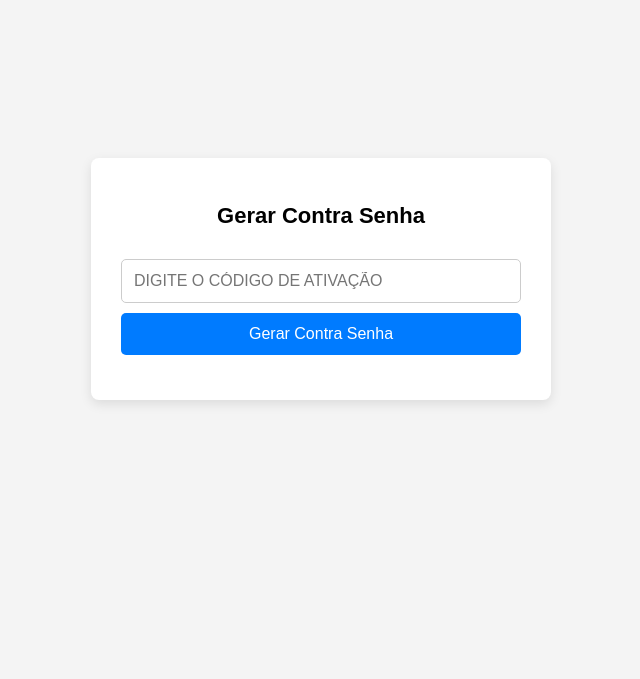
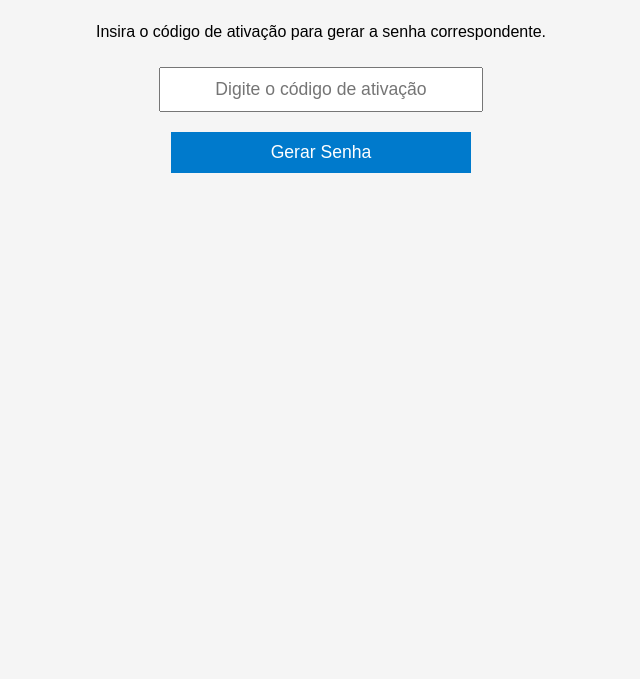
Before and after one commit to vcclaud/ativacao, a plain HTML site: page index.html in a window 1280 px wide. Shown: the part 121-800 px from the top of the page, without its empty margins (319-959 px from the left). Drawn offline with Linux system fonts and the light colour scheme.

Commit message:
Update index.html

```diff
--- a/index.html
+++ b/index.html
@@ -1,110 +1,68 @@
 <!DOCTYPE html>
-<html lang="pt-br">
+<html lang="pt-BR">
 <head>
   <meta charset="UTF-8">
   <meta name="viewport" content="width=device-width, initial-scale=1.0">
-  <title>Gerador de Contra Senha</title>
+  <title>Gerador de Senha de Ativação</title>
   <style>
     body {
       font-family: Arial, sans-serif;
-      background-color: #f4f4f4;
+      background: #f5f5f5;
       display: flex;
-      justify-content: center;
+      flex-direction: column;
       align-items: center;
-      min-height: 100vh;
-      margin: 0;
+      padding: 40px;
     }
-
-    .container {
-      background-color: #fff;
-      padding: 30px;
-      border-radius: 8px;
-      box-shadow: 0 4px 12px rgba(0,0,0,0.1);
+    h1 {
+      color: #333;
+    }
+    input, button {
+      font-size: 1.1em;
+      padding: 10px;
+      margin: 10px 0;
+      width: 300px;
       text-align: center;
-      max-width: 400px;
-      width: 90%;
     }
-
-    h1 {
-      font-size: 22px;
-      margin-bottom: 20px;
-    }
-
-    input {
-      width: 100%;
-      padding: 12px;
-      margin: 10px 0;
-      font-size: 16px;
-      border: 1px solid #ccc;
-      border-radius: 5px;
-      text-transform: uppercase;
-      box-sizing: border-box;
-    }
-
     button {
-      width: 100%;
-      padding: 12px;
-      font-size: 16px;
-      background-color: #007bff;
+      background: #007acc;
       color: white;
       border: none;
-      border-radius: 5px;
       cursor: pointer;
     }
-
-    button:hover {
-      background-color: #0056b3;
-    }
-
-    #resultado {
+    #senha {
+      font-weight: bold;
+      color: green;
+      font-size: 1.4em;
       margin-top: 15px;
-      font-size: 16px;
-      color: green;
-      word-break: break-word;
     }
   </style>
 </head>
 <body>
-  <div class="container">
-    <h1>Gerar Contra Senha</h1>
-    <input type="text" id="codigo" placeholder="Digite o código de ativação">
-    <button onclick="gerarContraSenha()">Gerar Contra Senha</button>
-    <div id="resultado"></div>
-  </div>
+
+  <h1>Gerador de Senha</h1>
+  <p>Insira o código de ativação para gerar a senha correspondente.</p>
+
+  <input type="text" id="codigo" placeholder="Digite o código de ativação">
+  <button onclick="gerarSenha()">Gerar Senha</button>
+
+  <div id="senha"></div>
 
   <script>
-    async function gerarContraSenha() {
-      const codigo = document.getElementById("codigo").value.trim().toUpperCase();
-      const resultado = document.getElementById("resultado");
-
+    async function gerarSenha() {
+      const codigo = document.getElementById('codigo').value.trim().toUpperCase();
       if (!codigo) {
-        resultado.style.color = "red";
-        resultado.textContent = "Por favor, digite o código de ativação.";
+        alert('Por favor, digite um código de ativação.');
         return;
       }
-
-      try {
-        // Converte o código para um ArrayBuffer
-        const encoder = new TextEncoder();
-        const data = encoder.encode(codigo);
-
-        // Calcula o SHA-256
-        const hashBuffer = await crypto.subtle.digest("SHA-256", data);
-
-        // Converte o hash para string hexadecimal
-        const hashArray = Array.from(new Uint8Array(hashBuffer));
-        const hashHex = hashArray.map(b => b.toString(16).padStart(2, '0')).join('');
-
-        // Pega os 8 primeiros caracteres e converte para maiúsculas
-        const contraSenha = hashHex.substring(0, 8).toUpperCase();
-
-        resultado.style.color = "green";
-        resultado.innerHTML = `<strong>Contra Senha:</strong><br>${contraSenha}`;
-      } catch (e) {
-        resultado.style.color = "red";
-        resultado.textContent = "Erro ao gerar a contra senha.";
-      }
+      const encoder = new TextEncoder();
+      const data = encoder.encode(codigo);
+      const hashBuffer = await crypto.subtle.digest('SHA-256', data);
+      const hashArray = Array.from(new Uint8Array(hashBuffer));
+      const hashHex = hashArray.map(b => b.toString(16).padStart(2, '0')).join('');
+      const senha = hashHex.slice(0, 8).toUpperCase();
+      document.getElementById('senha').textContent = "Senha: " + senha;
     }
   </script>
+
 </body>
 </html>
```
